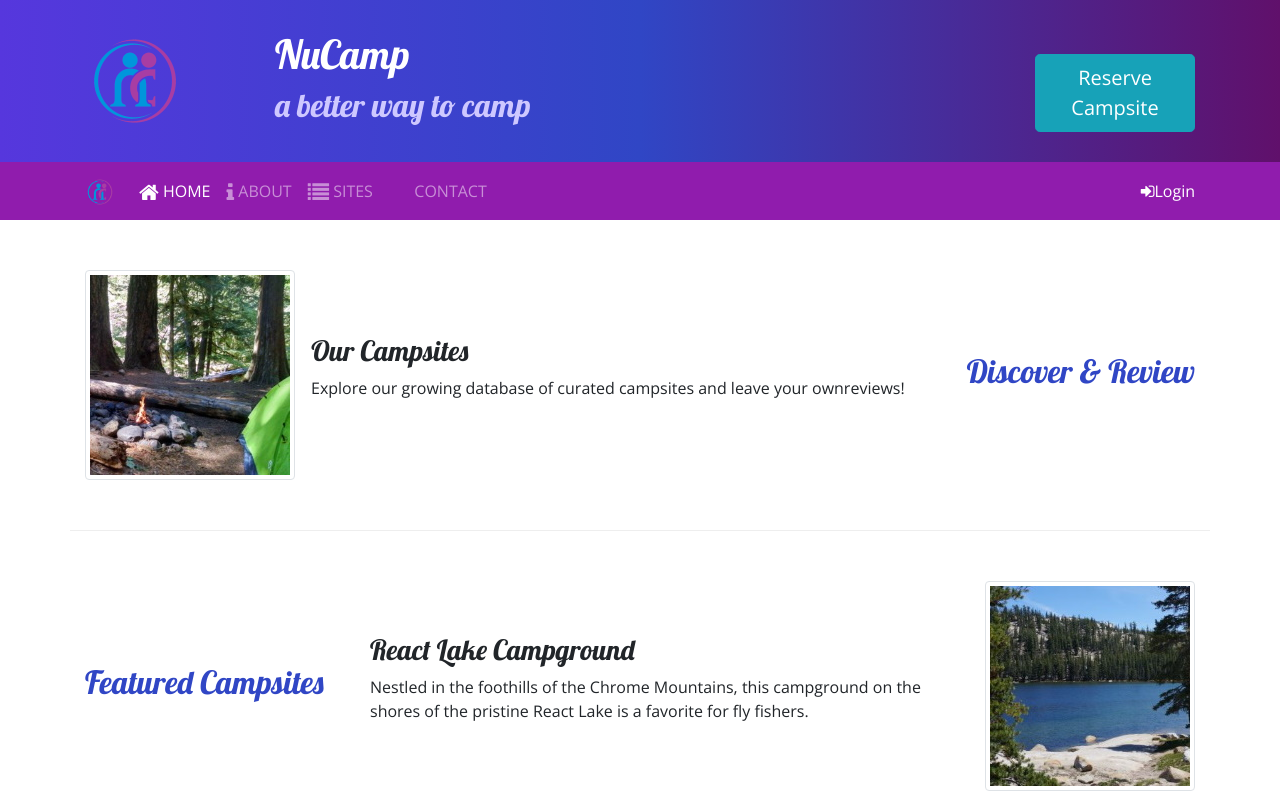
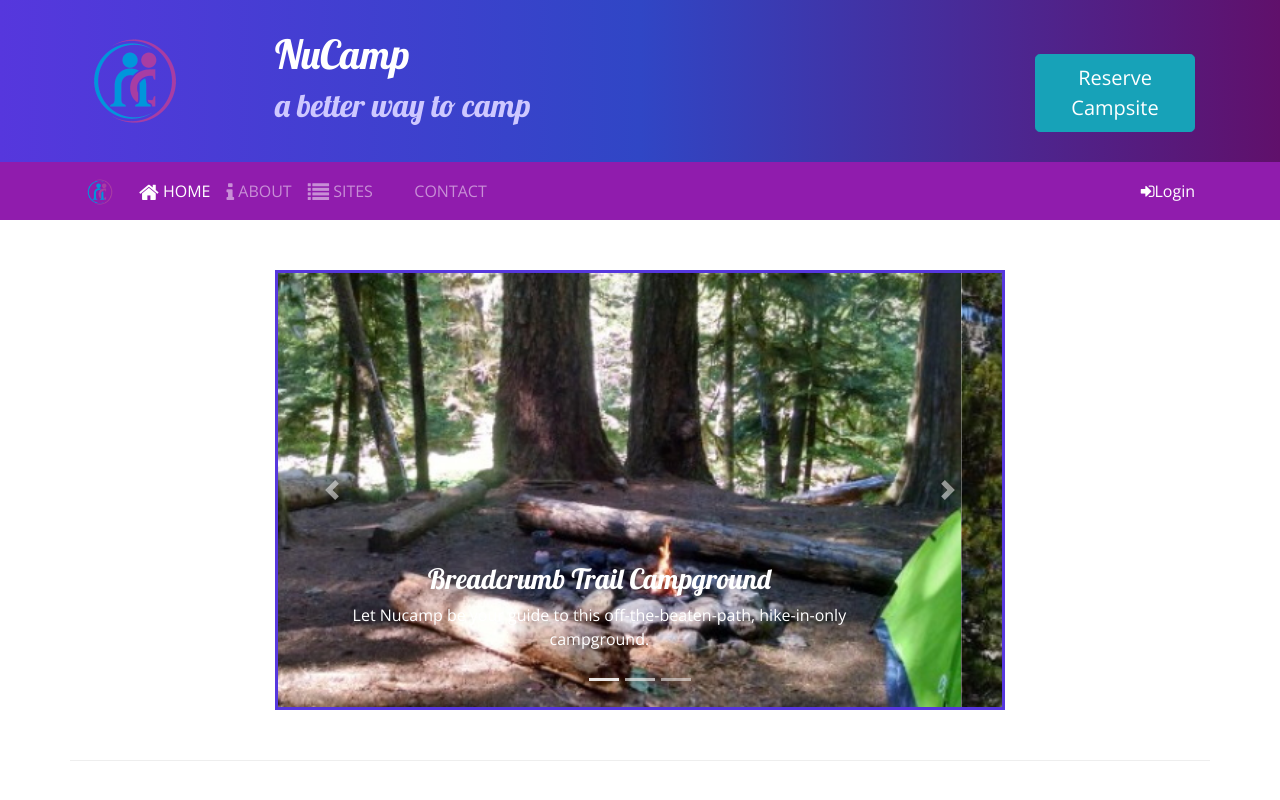
Before and after one commit to BillyHacker/git-test, a website: page index.html in a window 1280 px wide. Shown: the top 800 px of the page. Drawn offline with nearby package versions, Linux system fonts and the light colour scheme.

Commit message:
Exercise: Carousel and controld

```diff
--- a/css/styles.css
+++ b/css/styles.css
@@ -38,6 +38,15 @@ header h2 {
     background-color: #901cad;
 }
 
+.carousel-caption{
+    background-color: rgba(0, 0, 0 0.5);
+    text-shadow: #3046C5;
+}
+
+.carousel{
+    border: solid #5637DD;
+}
+
 /* you can also remove the .tab-content CSS rule
 .tab-content{
     border: 1px solid #ddd;
--- a/index.html
+++ b/index.html
@@ -123,6 +123,62 @@
     </div>
     <!-- Write your comments here -->
     <div class="container">
+        <!-- Exercise: Carousel -->
+        <div class="row row-content">
+            <div class="col-md-8 mx-auto">
+                <div id="homeCarousel" class="carousel slide" data-ride="carousel">
+
+                    <ol class="carousel-indicators">
+                        <li data-target="#homeCarousel" data-slide-to="0" class="active"></li>
+                        <li data-target="#homeCarousel" data-slide-to="1"></li>
+                        <li data-target="#homeCarousel" data-slide-to="2"></li>
+                    </ol>
+
+                    <div class="carousel-inner">
+                        <div class="carousel-item active">
+                            <img class="d-block w-100" src="img/img/breadcrumb-trail.jpg"
+                                alt="Breadcrumb Trail Campground" />
+                            <div class="carousel-caption">
+                                <h3>Breadcrumb Trail Campground</h3>
+                                <p class="d-none d-sm-block">Let Nucamp be your guide to this off-the-beaten-path,
+                                    hike-in-only
+                                    campground.</p>
+                            </div>
+                        </div>
+
+                        <div class="carousel-item">
+                            <img class="d-block w-100" src="img/img/react-lake.jpg" alt="React Lake Campground" />
+                            <div class="carousel-caption">
+                                <h3>React Lake Campground</h3>
+                                <p class="d-none d-sm-block">Nestled in the foothills of the Chrome Mountains, the
+                                    shores of the pristine
+                                    react lake is a favorite for fly fishers </p>
+                            </div>
+                        </div>
+
+                        <div class="carousel-item">
+                            <img class="d-block w-100" src="img/img/chrome-river.jpg" alt="Chrome River Campground" />
+                            <div class="carousel-caption">
+                                <h3>Chrome River Campground</h3>
+                                <p class="d-none d-sm-block">Spend a few sunny days and strarry nights beneath a canopy
+                                    by an enchanting
+                                    spot by the Chrome River.</p>
+                            </div>
+                        </div>
+                    </div>
+                    <!--Add Carousel Controls-->
+                    <a class="carousel-control-prev" href="#homeCarousel" role="button" data-slide="prev">
+                        <span class="carousel-control-prev-icon"></span>
+                        <span class="sr-only">Previous</span>
+                    </a>
+                    <a class="carousel-control-next" href="#homeCarousel" role="button" data-slide="next">
+                        <span class="carousel-control-next-icon"></span>
+                        <span class="sr-only">Next</span>
+                    </a>
+                </div>
+            </div>
+        </div>
+
         <div class="row row-content align-items-center">
             <div class="col-sm-4 order-sm-last col-md-3">
                 <h2 class="text-sm-right">Discover & Review</h2>
```
